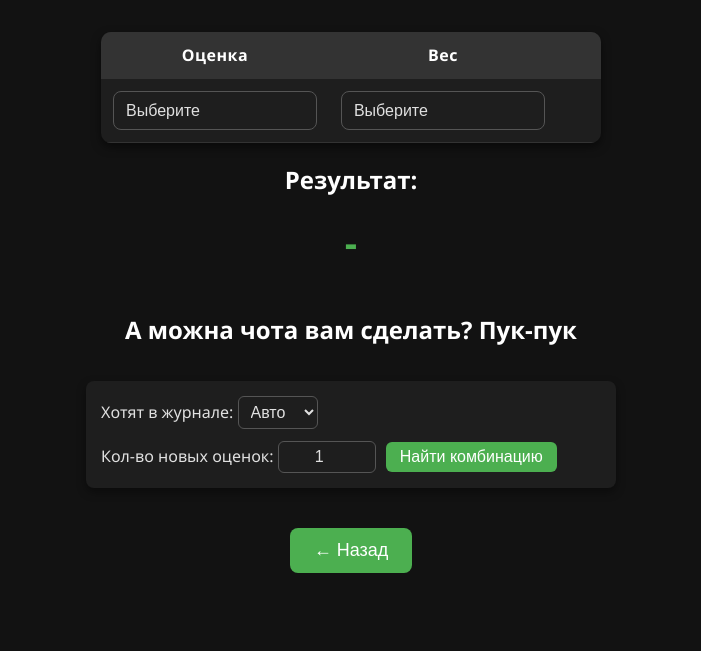
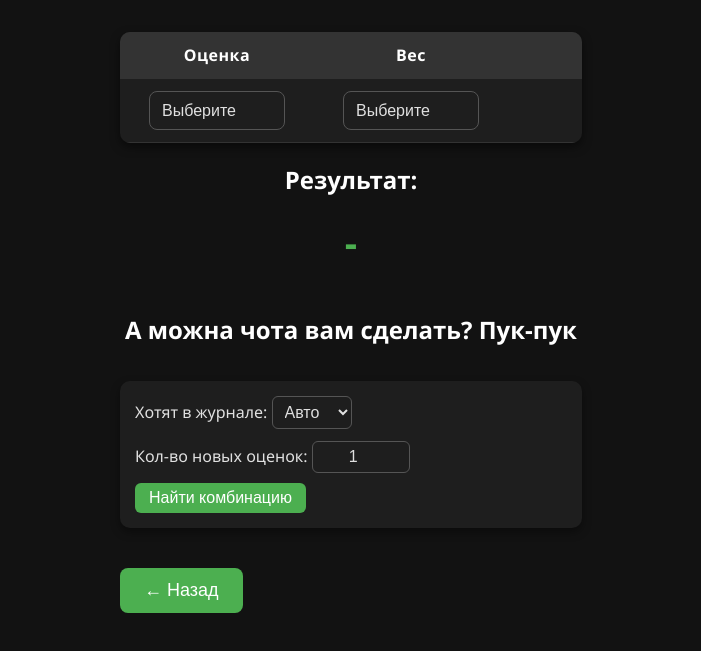
Before and after one commit to EvgenMish/TeacherWebHelper, an Electron app: page calculators/calc2.html in a window 1000 px wide. Shown: the part 105-756 px from the top of the page, without its empty margins (149-850 px from the left). Drawn offline with Linux system fonts and the light colour scheme.

Commit message:
поправил стиль

```diff
--- a/calculators/calc2.html
+++ b/calculators/calc2.html
@@ -4,6 +4,12 @@
     <meta charset="UTF-8" />
     <title>Взвешенное среднее ☠</title>
     <link rel="stylesheet" href="../css/style.css" />
+    <style>
+      #calc2Table td:last-child {
+        width: 50px;
+        text-align: center;
+      }
+    </style>
   </head>
   <body>
     <h1>Калькулятор взвешенного среднего ☠</h1>
--- a/css/style.css
+++ b/css/style.css
@@ -63,8 +63,8 @@ input[type="number"]:focus {
 table {
   border-collapse: collapse;
   margin-top: 20px;
-  width: 80%;
-  max-width: 500px;
+  width: 50%;
+  max-width: 800px;
   text-align: center;
   background-color: #1e1e1e;
   box-shadow: 0 4px 10px rgba(0, 0, 0, 0.5);
@@ -114,7 +114,7 @@ tr.highlight td {
 
 /* Инпуты в таблице (Мин. %) */
 table input[type="number"] {
-  width: 70%;
+  width: 100%;
   padding: 5px 8px;
   border: 1px solid #555;
   border-radius: 10px;
@@ -131,8 +131,11 @@ table input[type="number"]:focus {
   outline: none;
 }
 .back-button-container {
-  margin-top: 40px; /* расстояние от контента сверху */
-  text-align: center; /* выравнивание по центру страницы */
+  margin-top: 40px;
+  width: 50%;
+  max-width: 800px;
+  display: flex;
+  justify-content: flex-start; /* слева */
 }
 
 .back-button {
@@ -184,7 +187,7 @@ table input[type="number"]:focus {
 
 /* Селекты внутри таблицы */
 #calc2Table select {
-  width: 100%; /* занимает всю ширину ячейки */
+  width: 80%; /* занимает всю ширину ячейки */
   padding: 10px 12px; /* увеличенный padding для "большого" окошка */
   border-radius: 8px;
   border: 1px solid #555;
@@ -230,15 +233,16 @@ table input[type="number"]:focus {
 /* Блок подбора комбинаций */
 .combinations-block {
   margin-top: 20px;
-  width: 80%;
-  max-width: 500px;
+  width: 50%;
+  max-width: 800px;
   background-color: #1e1e1e;
   padding: 15px;
-  border-radius: 8px;
+  border-radius: 10px;
   display: flex;
   flex-direction: column;
   gap: 12px;
   box-shadow: 0 4px 10px rgba(0, 0, 0, 0.4);
+  box-sizing: border-box;
 }
 
 /* Обёртка целевого среднего и чекбокса */
--- a/main.js
+++ b/main.js
@@ -3,7 +3,7 @@ const path = require("path");
 
 function createWindow() {
   const win = new BrowserWindow({
-    width: 800,
+    width: 1000,
     height: 800,
     icon: path.join(__dirname, "icon.png"),
     webPreferences: {
--- a/random/random.js
+++ b/random/random.js
@@ -10,6 +10,7 @@ const stringTableBody = document
   .querySelector("tbody");
 const addRowBtn = document.getElementById("addRowBtn");
 const resultDisplay = document.getElementById("resultDisplay");
+resultDisplay.textContent = "-";
 
 let tableData = [{ value: "" }];
 let highlightedIndex = null; // хранит индекс подсвеченной строки
@@ -30,14 +31,14 @@ function setActiveMode(activeBtn, inactiveBtn) {
 numberModeBtn.addEventListener("click", () => {
   numberInputBlock.style.display = "block";
   stringInputBlock.style.display = "none";
-  resultDisplay.textContent = "";
+  resultDisplay.textContent = "-";
   setActiveMode(numberModeBtn, stringModeBtn);
 });
 
 stringModeBtn.addEventListener("click", () => {
   stringInputBlock.style.display = "block";
   numberInputBlock.style.display = "none";
-  resultDisplay.textContent = "";
+  resultDisplay.textContent = "-";
   setActiveMode(stringModeBtn, numberModeBtn);
   renderTable();
 });
```
Also changed, not shown: random/random.html (+3 -3 lines).
